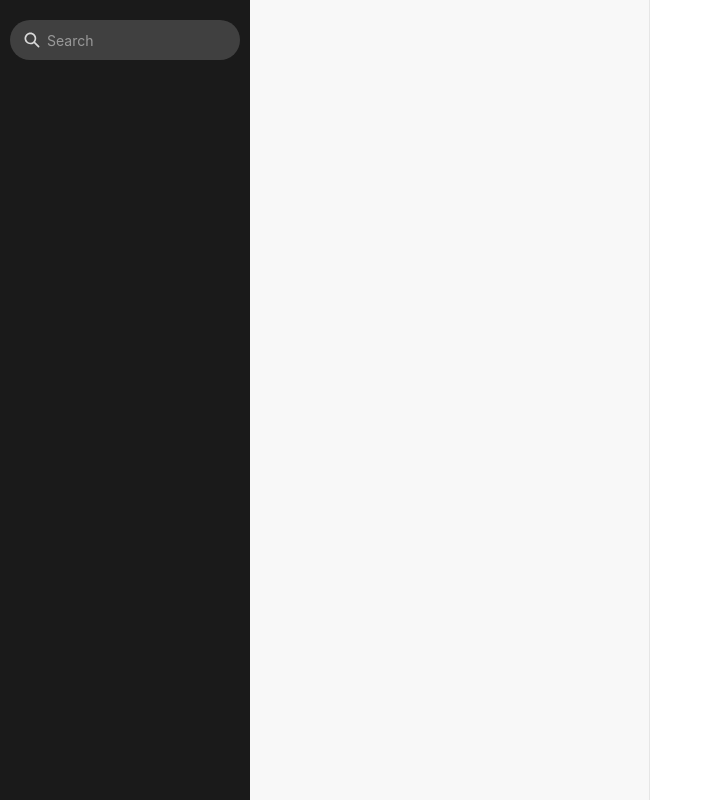
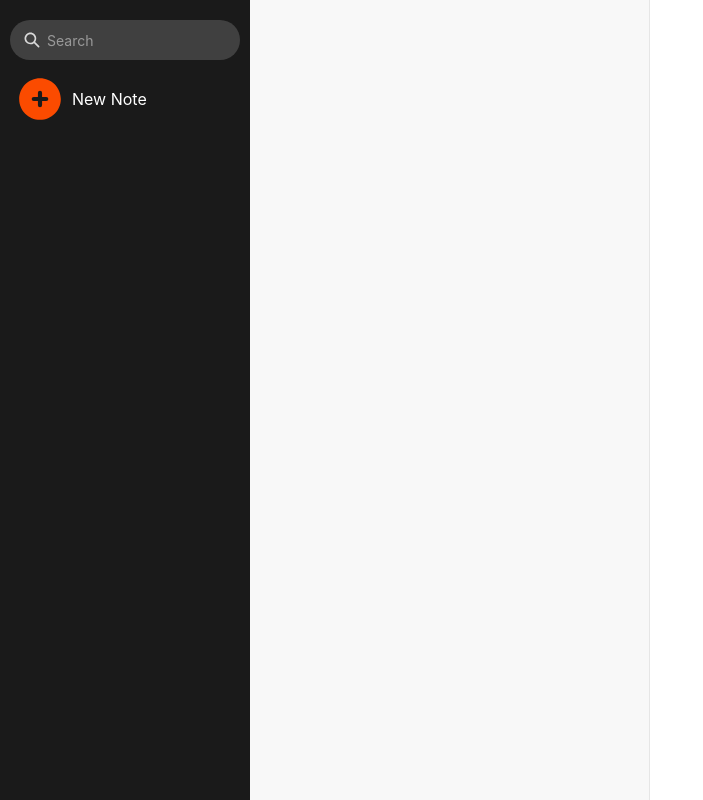
Before and after one commit to Mckenney17/Evernote-App-Clone, a React (Create React App) app: page / in a window 1280 px wide. Shown: the whole page, without its empty margins (0-703 px from the left). Built offline with nearby package versions, Linux system fonts and the light colour scheme.

Commit message:
new note button created

```diff
--- a/src/components/Sidebar.js
+++ b/src/components/Sidebar.js
@@ -7,6 +7,14 @@ function Sidebar() {
         <div className="sidebar">
             <div className="top-section-search-newnote">
                 <Search />
+                <div className="newnote">
+                    <button className="add-newnote">
+                        <span className="add-icon">
+                            <svg viewBox="0 0 24 24" xmlns="http://www.w3.org/2000/svg"><path fill="currentColor" fillRule="evenodd" d="M12 22c5.523 0 10-4.477 10-10S17.523 2 12 2 2 6.477 2 12s4.477 10 10 10zM11 9v2H9a1 1 0 100 2h2v2a1 1 0 102 0v-2h2a1 1 0 100-2h-2V9a1 1 0 10-2 0z"></path></svg>
+                        </span>
+                    </button>
+                    <span>New Note</span>
+                </div>
             </div>
             <div className="menu-section">
 
--- a/src/components/Sidebar.scss
+++ b/src/components/Sidebar.scss
@@ -7,4 +7,38 @@
         padding: 20px 10px 0;
     }
 
+    .newnote {
+        @include flex($ai: center);
+        margin-top: 10px;
+        cursor: pointer;
+        width: max-content;
+        padding: 4px 25px 4px 5px;
+        border-radius: 32px;
+        transition: background .15s ease;
+
+        &:hover {
+            // background: gray(g5);
+            background: rgba($pbc, .3);
+        }
+
+        .add-newnote {
+            width: 50px;
+            height: 50px;
+            background: transparent;
+        }
+
+        .add-icon {
+            color: $pbc;
+        }
+
+        svg {
+            background: transparent;
+        }
+
+        > span {
+            color: #fff;
+            font-size: tscale(ts16);
+            margin-left: 7px;
+        }
+    }
 }
--- a/src/index.scss
+++ b/src/index.scss
@@ -2,12 +2,14 @@
     margin: 0;
     padding: 0;
     box-sizing: border-box;
-    font-family: -apple-system, BlinkMacSystemFont, 'Segoe UI', Roboto, Oxygen, Ubuntu, Cantarell, 'Open Sans', 'Helvetica', 'Arial', sans-serif;
 }
 
 html, body {
     width: 100%;
     height: 100%;
+}
+body {
+    font-family: 'Futura LT', -apple-system, BlinkMacSystemFont, 'Segoe UI', Roboto, Oxygen, Ubuntu, Cantarell, 'Open Sans', 'Helvetica', 'Arial', sans-serif;
 }
 
 div#kennote-root {
@@ -18,6 +20,11 @@ div#kennote-root {
 input, button {
     border: none;
     outline: none;
+    font-family: inherit;
+}
+
+button {
+    cursor: pointer;
 }
 
 a {
--- a/src/utils/style-defs.scss
+++ b/src/utils/style-defs.scss
@@ -1,3 +1,6 @@
+$pbc: #fb4b00;
+$sbc: #662d91;
+
 $grays: (
     "g1": #1a1a1a,
     "g2": #262626,
```
